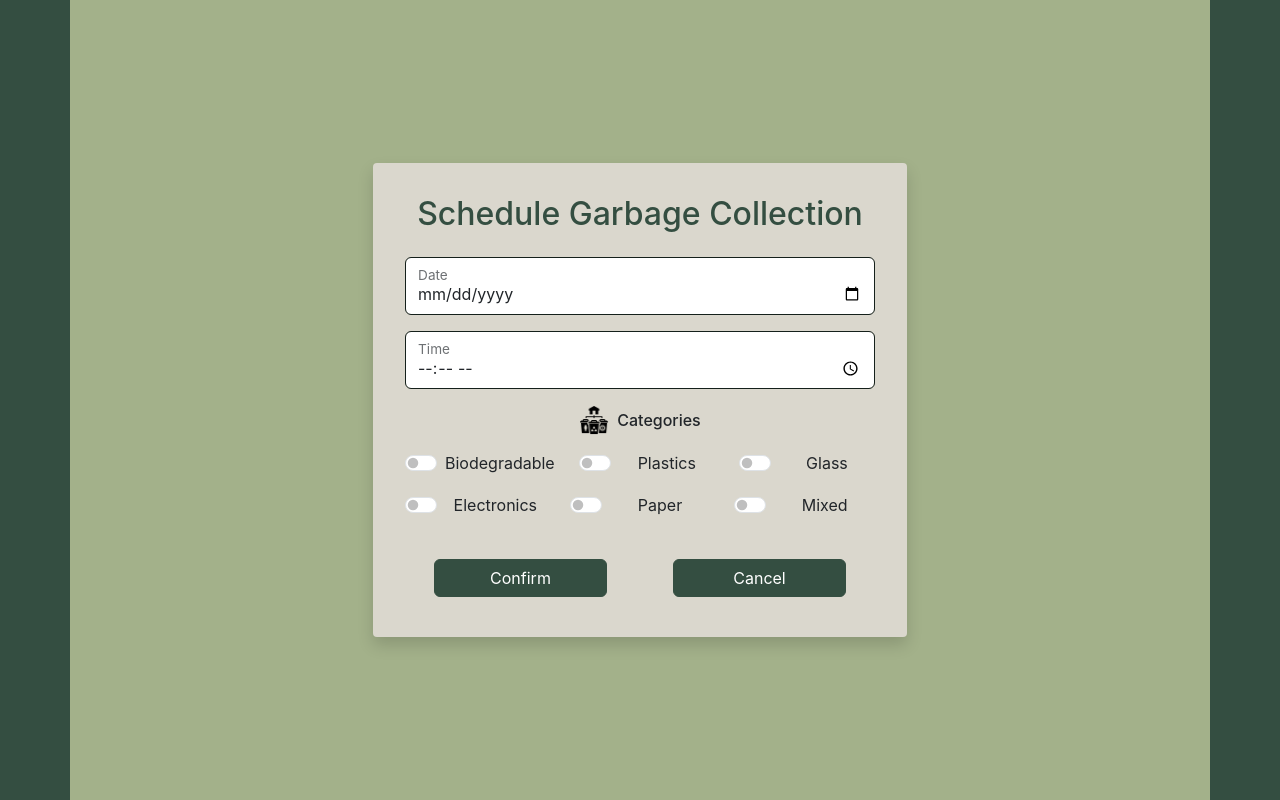
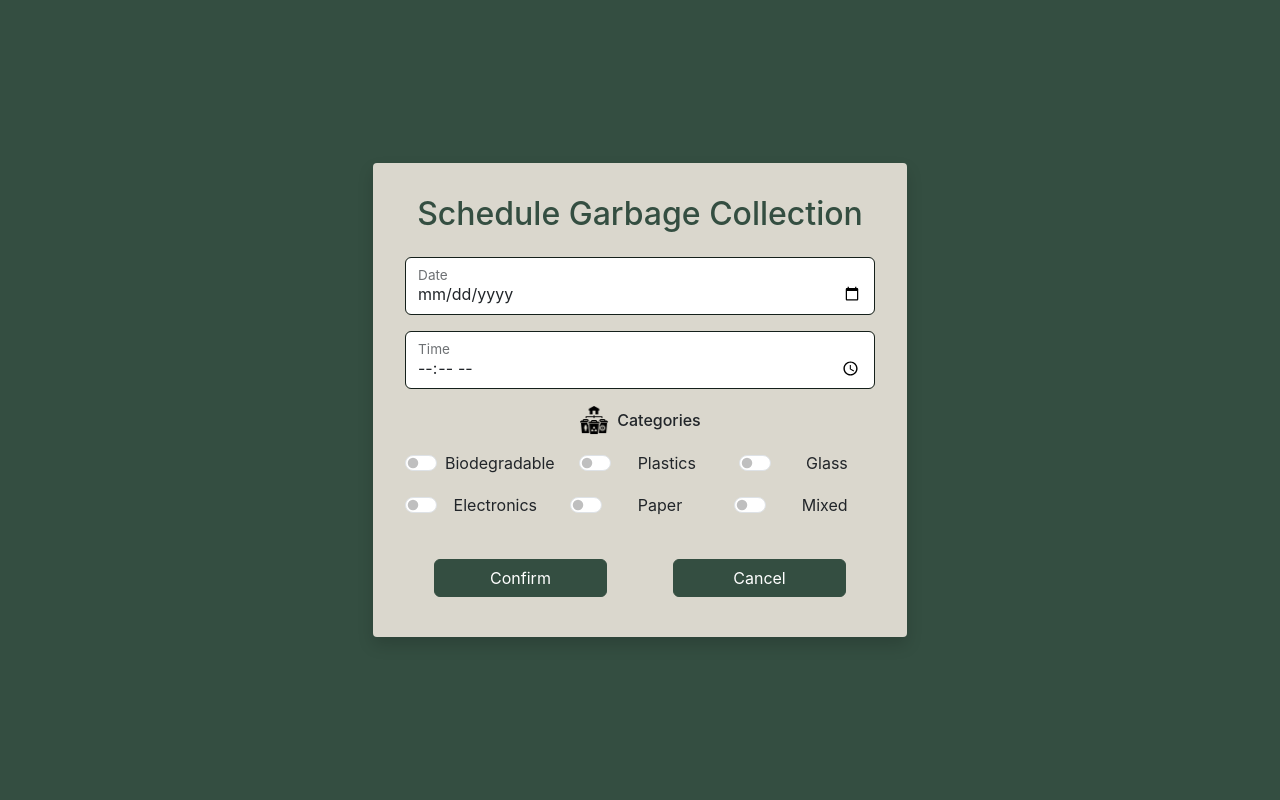
Before and after one commit to TheAvadh/EcoCredit, a React (Create React App) app in the folder frontend/ecocredit/: page /pickup-schedule in a window 1280 px wide. Built offline with nearby package versions, Linux system fonts and the light colour scheme.

Commit message:
rename file and moved root css style

```diff
--- a/frontend/ecocredit/src/components/PickupScheduleForm.js
+++ b/frontend/ecocredit/src/components/PickupScheduleContainer.js
@@ -3,9 +3,9 @@
 import Row from "react-bootstrap/Row";
 import Col from "react-bootstrap/Col";
 
-const PickupScheduleForm = ({ children, title }) => {
+const PickupScheduleContainer = ({ children, title }) => {
   return (
-    <Container className="d-flex vh-100 justify-content-center align-items-center bg-ec-light-green">
+    <Container className="d-flex vh-100 justify-content-center align-items-center">
       <Row className="w-100">
         <Col lg={6} className="mx-auto">
           <div className="form-container bg-ec-grey">
@@ -18,4 +18,4 @@
   );
 };
 
-export default PickupScheduleForm;
+export default PickupScheduleContainer;
--- a/frontend/ecocredit/src/index.css
+++ b/frontend/ecocredit/src/index.css
@@ -1,13 +1,17 @@
 body {
   margin: 0;
-  font-family: -apple-system, BlinkMacSystemFont, 'Segoe UI', 'Roboto', 'Oxygen',
-    'Ubuntu', 'Cantarell', 'Fira Sans', 'Droid Sans', 'Helvetica Neue',
+  font-family: -apple-system, BlinkMacSystemFont, "Segoe UI", "Roboto", "Oxygen",
+    "Ubuntu", "Cantarell", "Fira Sans", "Droid Sans", "Helvetica Neue",
     sans-serif;
   -webkit-font-smoothing: antialiased;
   -moz-osx-font-smoothing: grayscale;
 }
 
 code {
-  font-family: source-code-pro, Menlo, Monaco, Consolas, 'Courier New',
+  font-family: source-code-pro, Menlo, Monaco, Consolas, "Courier New",
     monospace;
 }
+
+#root {
+  background-color: #344e41;
+}
--- a/frontend/ecocredit/src/pages/LoginSignup/LoginSignup.css
+++ b/frontend/ecocredit/src/pages/LoginSignup/LoginSignup.css
@@ -1,7 +1,3 @@
-#root {
-  background-color: #344e41;
-}
-
 .tabs-container {
   display: flex;
   justify-content: space-between;
@@ -37,5 +33,5 @@
 
 .recycler-image {
   max-width: 80%;
-  max-height: 80%
+  max-height: 80%;
 }
--- a/frontend/ecocredit/src/pages/PickupSchedule/PickupSchedule.js
+++ b/frontend/ecocredit/src/pages/PickupSchedule/PickupSchedule.js
@@ -3,7 +3,7 @@
 import Col from "react-bootstrap/Col";
 import Form from "react-bootstrap/Form";
 import Button from "react-bootstrap/Button";
-import ScheduleContainer from "../../components/PickupScheduleForm";
+import ScheduleContainer from "../../components/PickupScheduleContainer";
 import FloatingLabel from "react-bootstrap/FloatingLabel";
 import logoUrl from "../../assets/images/recycle.png";
 import { ToastContainer, toast } from "react-toastify";
```
